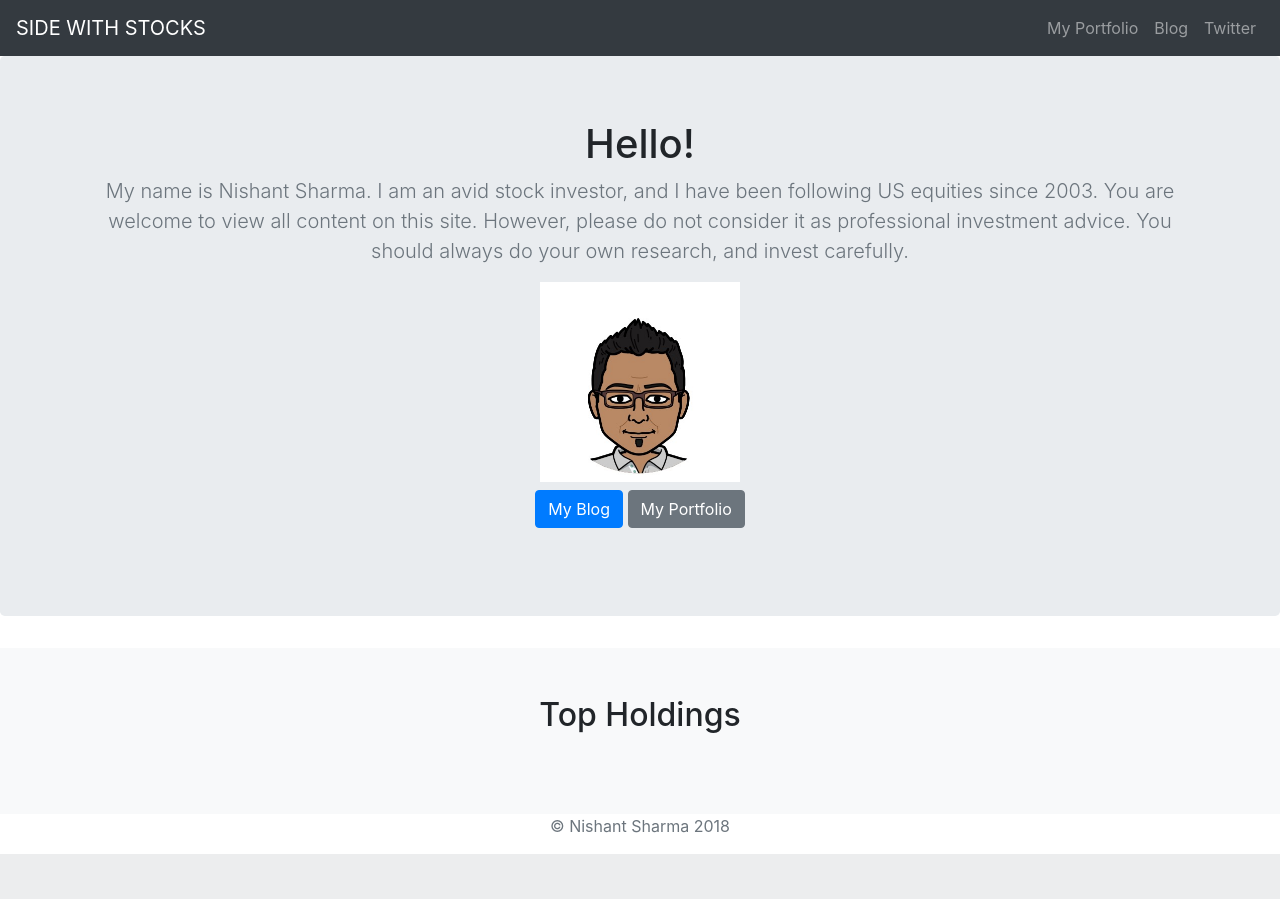
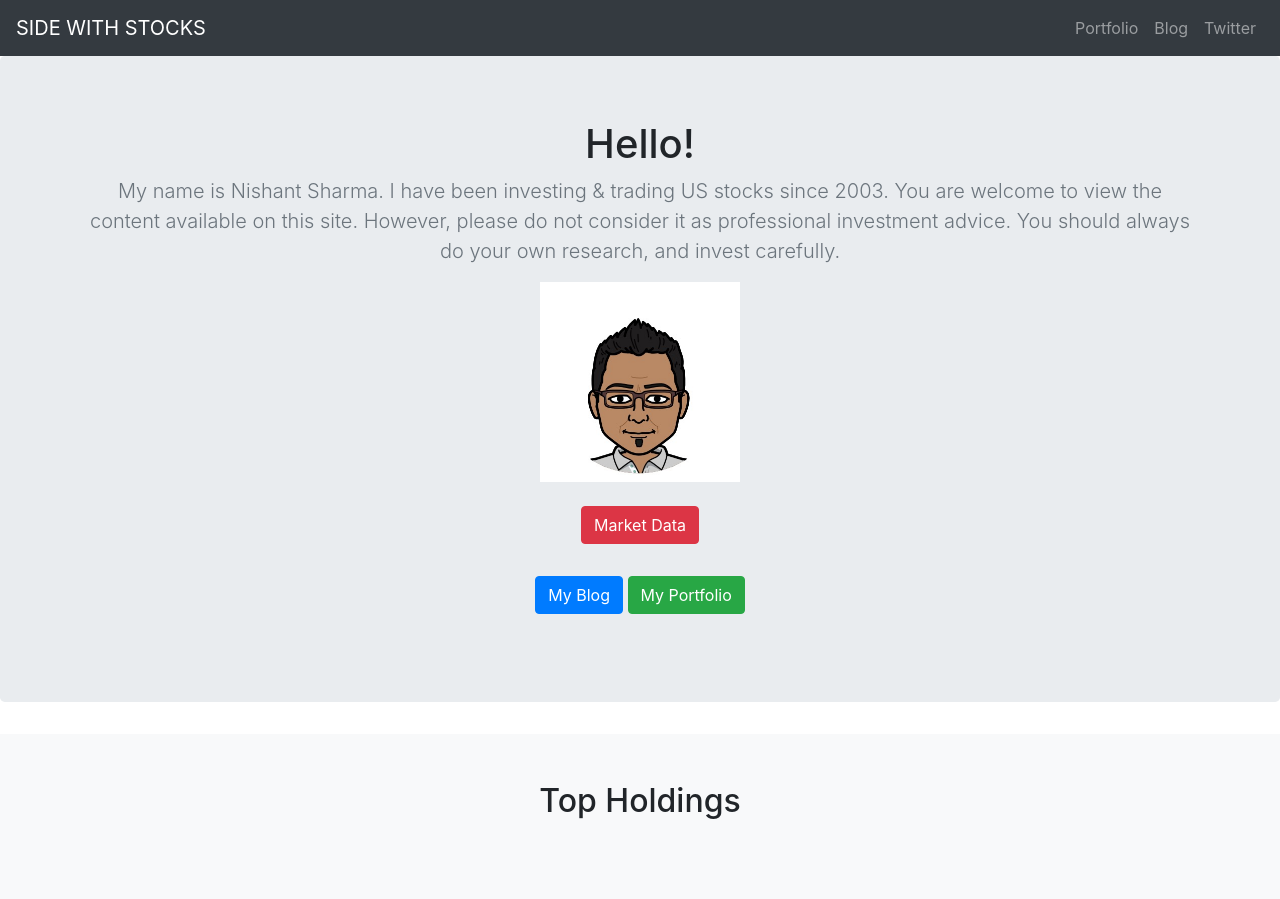
Before and after one commit to ladsunny/Project2_Portfolio, a Django app: page / in a window 1280 px wide. Shown: the top 899 px of the page. Before the commit the page ends 854 px from the top, so only its background shows below. Run offline with Django 3.2, Linux system fonts and the light colour scheme; data that the repository does not hold is empty; some libraries are stand-ins or nearby versions.

Commit message:
edits to home.html & base.html

```diff
--- a/holdings/templates/holdings/home.html
+++ b/holdings/templates/holdings/home.html
@@ -9,13 +9,14 @@
     <section class="jumbotron text-center">
       <div class="container">
         <h1 class="jumbotron-heading">Hello!</h1>
-        <p class="lead text-muted">My name is Nishant Sharma. I am an avid stock investor, and I have been following US equities since 2003. You are welcome to view all content on this site. However, please do not consider it as professional investment advice. You should always do your own research, and invest carefully.</p>
+        <p class="lead text-muted">My name is Nishant Sharma. I have been investing & trading US stocks since 2003. You are welcome to view the content available on this site. However, please do not consider it as professional investment advice. You should always do your own research, and invest carefully.</p>
         <img src="{% static 'IMG_2219.JPG' %}" height="200"> </img>
-        <p>
-          <a href="{% url 'myblog' %}" class="btn btn-primary my-2">My Blog</a>
-          <a href="{% static 'Allocation_07182018.pdf' %}" class="btn btn-secondary my-2">My Portfolio</a>
-
-        </p>
+        <p />
+        <p />
+            <a href="{% static 'Allocation_07182018.pdf' %}" class="btn btn-danger my-2">Market Data</a>
+        <p />
+            <a href="{% url 'myblog' %}" class="btn btn-primary my-2">My Blog</a>
+            <a href="{% static 'Allocation_07182018.pdf' %}" class="btn btn-success my-2">My Portfolio</a>
       </div>
     </section>
 
--- a/portfolio/templates/base.html
+++ b/portfolio/templates/base.html
@@ -27,7 +27,7 @@
       </button>
       <div class="collapse navbar-collapse" id="navbarNavAltMarkup">
         <div class="navbar-nav ml-auto">
-          <a class="nav-item nav-link" href="{% static 'Allocation_07182018.pdf' %}">My Portfolio</a>
+          <a class="nav-item nav-link" href="{% static 'Allocation_07182018.pdf' %}">Portfolio</a>
           <a class="nav-item nav-link" href="{% url 'myblog' %}">Blog</a>
           <a class="nav-item nav-link" href="http://twitter.com/sidewithstocks">Twitter</a>
         </div>
```
